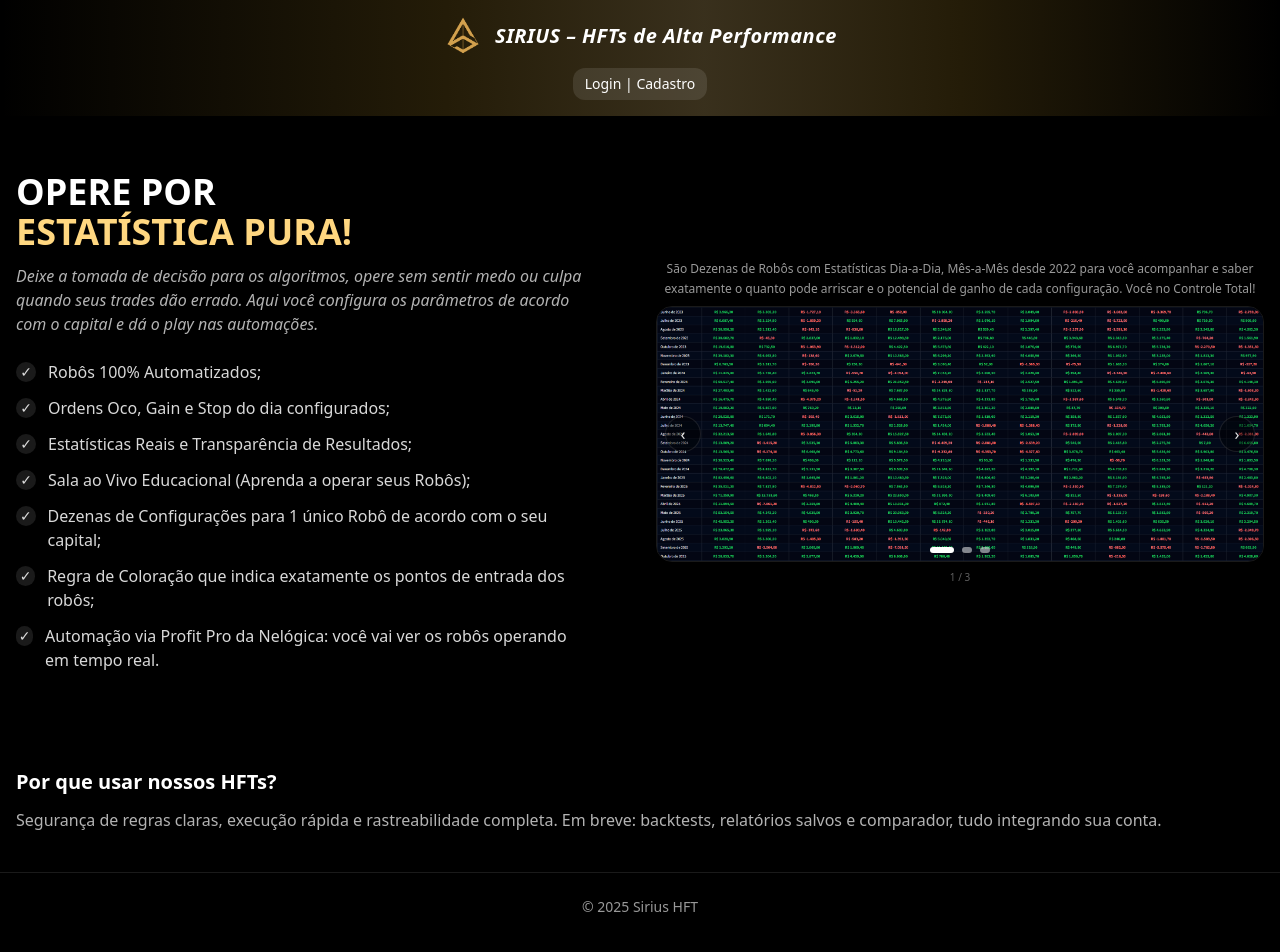
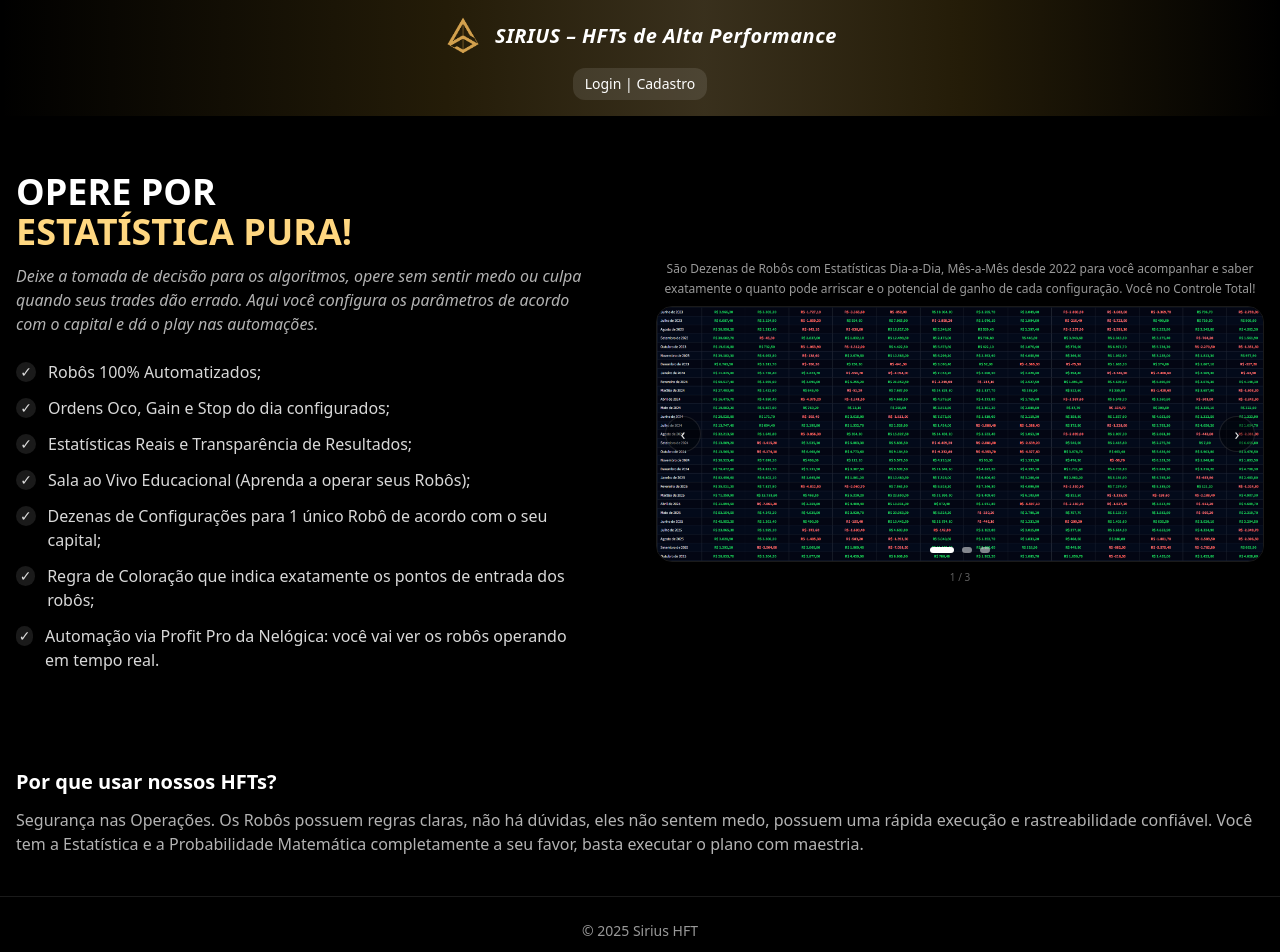
Before and after one commit to zuilliamblue/sirius, a React (Vite) app: page / in a window 1280 px wide. Shown: the top 952 px of the page. Built offline with nearby package versions, Linux system fonts and the light colour scheme; no server answers.

Commit message:
auto: sync 2025-10-28 20:52:40

```diff
--- a/src/App.tsx
+++ b/src/App.tsx
@@ -2,6 +2,7 @@ import { Routes, Route } from "react-router-dom";
 import Header from "./components/Header";
 import Home from "./pages/Home";
 import Login from "./pages/Login";
+import Footer from "./components/Footer";
 
 export default function App() {
   return (
--- a/src/pages/Home.tsx
+++ b/src/pages/Home.tsx
@@ -9,11 +9,12 @@ export default function Home() {
       <section id="vantagens" className="max-w-7xl mx-auto px-4 py-10">
         <h3 className="text-xl font-semibold mb-3">Por que usar nossos HFTs?</h3>
         <p className="text-white/70">
-          Segurança de regras claras, execução rápida e rastreabilidade completa.
-          Em breve: backtests, relatórios salvos e comparador, tudo integrando sua
-          conta.
+          Segurança nas Operações. Os Robôs possuem regras claras, não há dúvidas, eles não sentem medo,
+          possuem uma rápida execução e rastreabilidade confiável. Você tem a Estatística e a Probabilidade
+          Matemática completamente a seu favor, basta executar o plano com maestria.
         </p>
       </section>
+
     </main>
   );
 }
```
